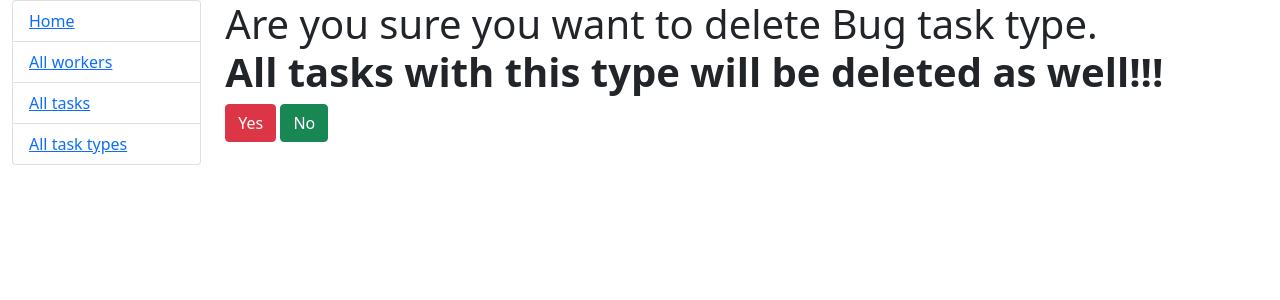
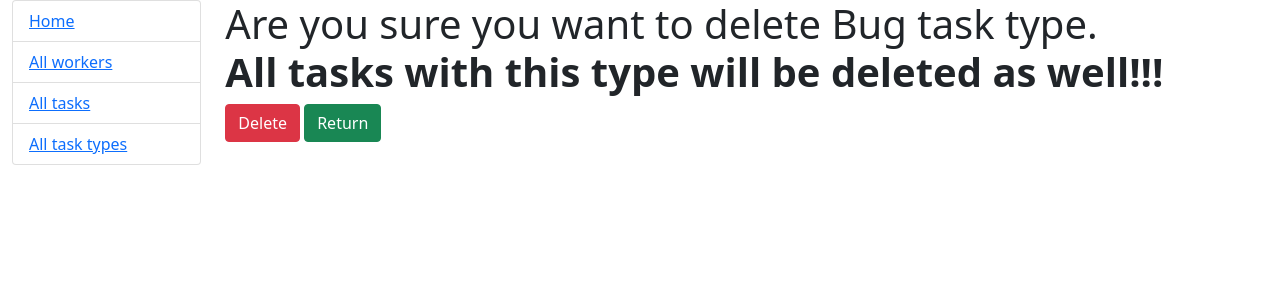
Before and after one commit to Greenmanxd/it-company-task-manager, a Django app: page /task-type/1/delete/ in a window 1280 px wide. Shown: the top 300 px of the page. Run offline with Django 4.2, Linux system fonts and the light colour scheme; data comes from the database, SQL or seed files in the repository.

Commit message:
Add submit button in includes

```diff
--- /dev/null
+++ b/templates/includes/submit_btn.html
@@ -0,0 +1 @@
+<input type="submit" value="Submit" class="btn btn-primary">
--- a/templates/task_manager/task_form.html
+++ b/templates/task_manager/task_form.html
@@ -8,7 +8,7 @@
     {% csrf_token %}
     {{ form|crispy }}
 
-    <input type="submit" value="Submit" class="btn btn-primary">
+    {% include "includes/submit_btn.html" %}
     <a href="{% url "task_manager:task-list" %}" class="btn btn-secondary">
       Return
     </a>
--- a/templates/task_manager/task_type_confirm_delete.html
+++ b/templates/task_manager/task_type_confirm_delete.html
@@ -8,7 +8,7 @@
       Are you sure you want to delete {{ tasktype.name }} task type. <br>
       <strong>All tasks with this type will be deleted as well!!!</strong>
     </h1>
-    <input type="submit" value="Yes" class="btn btn-danger">
-    <a href="{% url "task_manager:task-type-list" %}" class="btn btn-success ">No</a>
+    <input type="submit" value="Delete" class="btn btn-danger">
+    <a href="{% url "task_manager:task-type-list" %}" class="btn btn-success ">Return</a>
   </form>
 {% endblock %}
--- a/templates/task_manager/task_type_form.html
+++ b/templates/task_manager/task_type_form.html
@@ -8,7 +8,7 @@
     {% csrf_token %}
     {{ form|crispy }}
 
-    <input type="submit" value="Submit" class="btn btn-primary">
+    {% include "includes/submit_btn.html" %}
     <a href="{% url "task_manager:task-type-list" %}" class="btn btn-secondary">
       Return
     </a>
--- a/templates/task_manager/worker_form.html
+++ b/templates/task_manager/worker_form.html
@@ -8,6 +8,6 @@
     {% csrf_token %}
     {{ form|crispy }}
 
-    <input type="submit" value="Submit" class="btn btn-primary">
+    {% include "includes/submit_btn.html" %}
   </form>
 {% endblock %}
```
